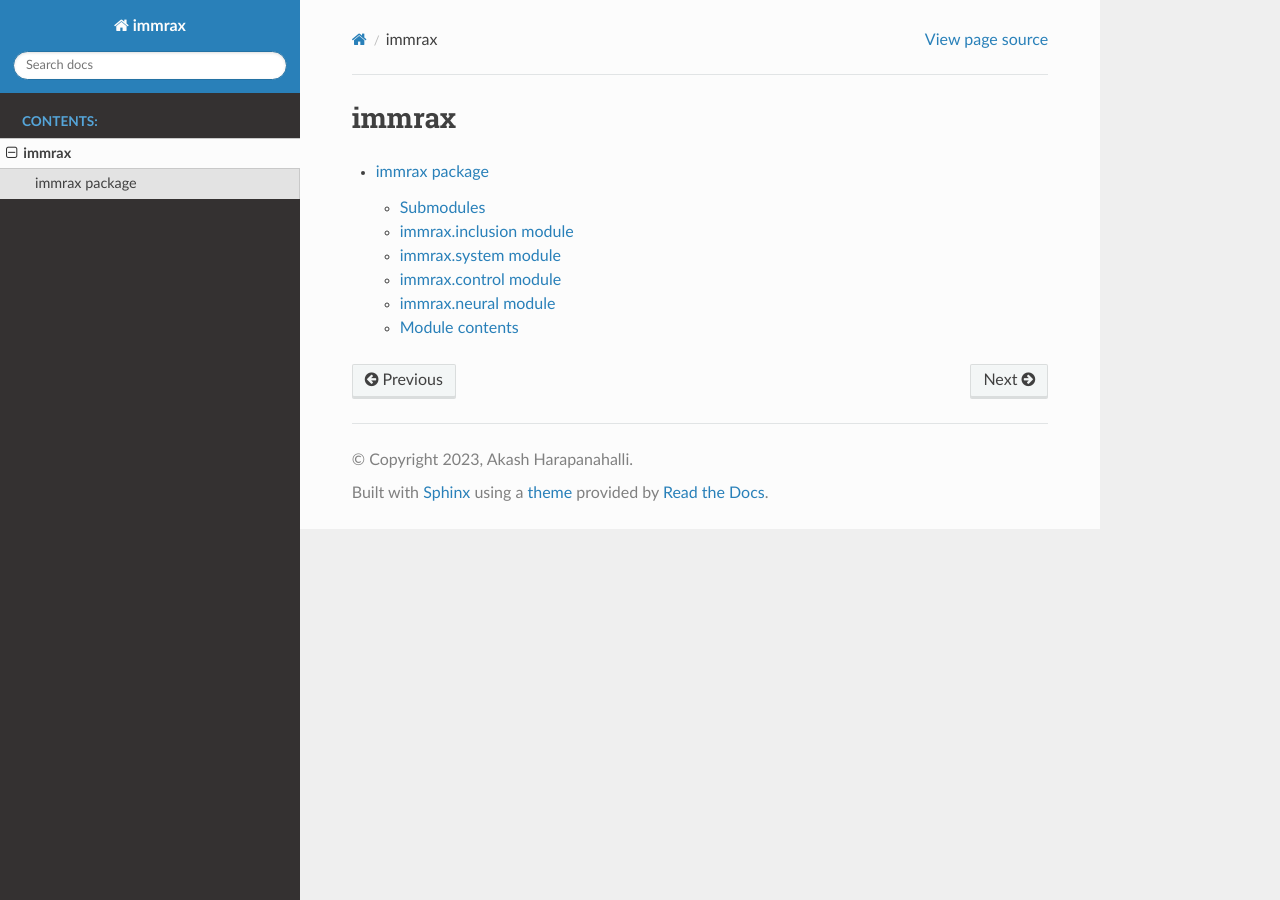
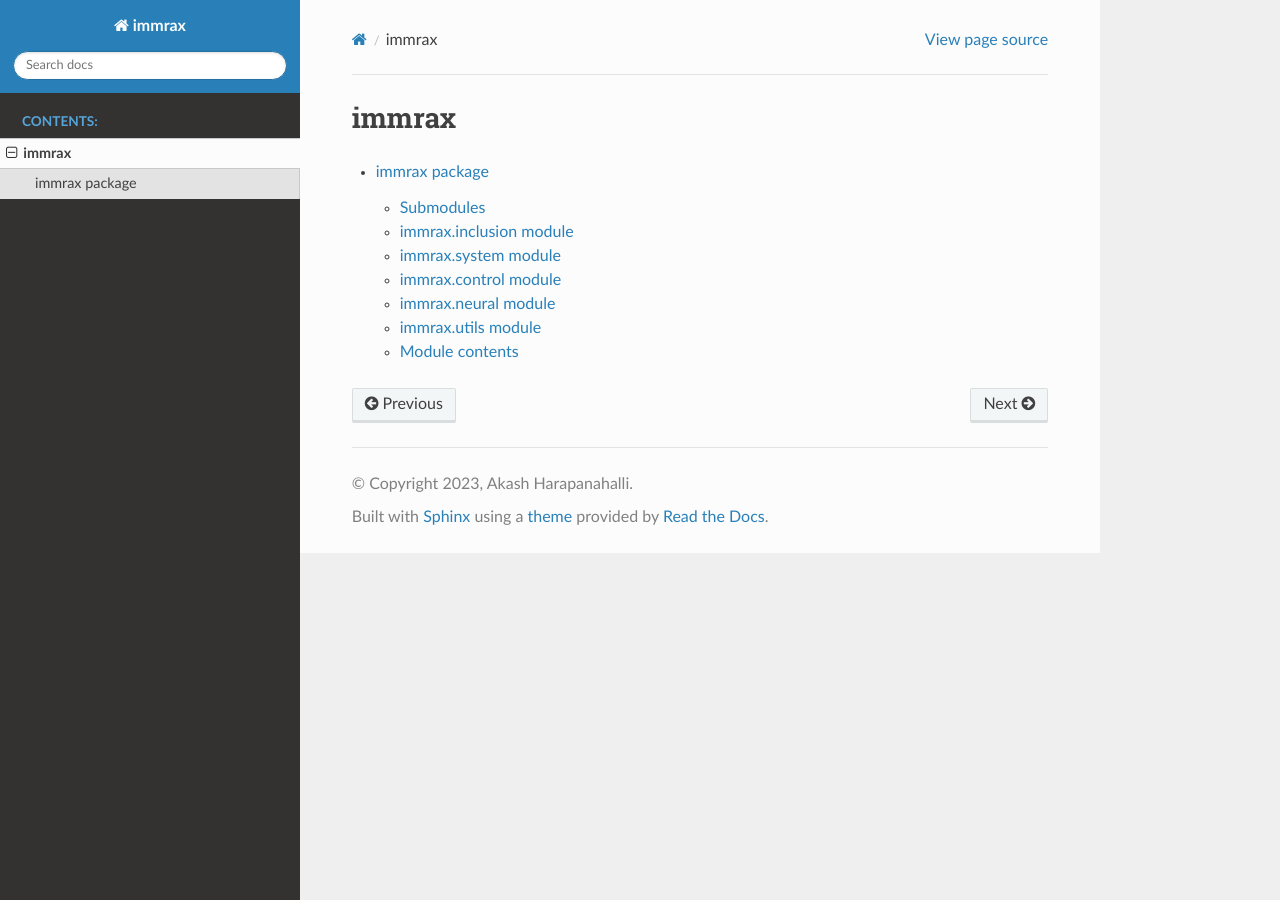
Before and after one commit to gtfactslab/immrax, a Sphinx documentation site: the page built from docs/source/modules.rst, in a window 1280 px wide. Built offline with Sphinx 7.4.7 and the Read the Docs theme 2.0.0, drawn with Linux system fonts in a browser that asks for light colours.

Commit message:
added shapely and utils

```diff
--- a/docs/source/conf.py
+++ b/docs/source/conf.py
@@ -17,7 +17,8 @@ class Mock(MagicMock):
     def __getattr__(cls, name):
         return MagicMock()
 MOCK_MODULES = ['jax', 'jax.lax', 'jax.numpy', 'jax.core', 'jax.experimental.compilation_cache', 'jax._src', 'jax._src.util', 'jax._src.api', 'jax._src.traceback_util', 'jax.tree_util',
-                'jax.typing', 'jaxtyping', 'sympy', 'jax_verify', 'jax_verify.src', 'jax_verify.src.linear', 'sympy2jax', 'diffrax', 'equinox', 'equinox.nn', 'numpy']
+                'jax.typing', 'jaxtyping', 'sympy', 'jax_verify', 'jax_verify.src', 'jax_verify.src.linear', 'sympy2jax', 'diffrax', 'equinox', 'equinox.nn',
+                'numpy', 'shapely', 'shapely.geometry', 'shapely.ops']
 sys.modules.update((mod_name, Mock()) for mod_name in MOCK_MODULES)
 
 project = 'immrax'
--- a/docs/source/immrax.rst
+++ b/docs/source/immrax.rst
@@ -36,6 +36,14 @@ immrax.neural module
    :undoc-members:
    :show-inheritance:
 
+immrax.utils module
+--------------------
+
+.. automodule:: immrax.utils
+   :members:
+   :undoc-members:
+   :show-inheritance:
+
 Module contents
 ---------------
 
```
